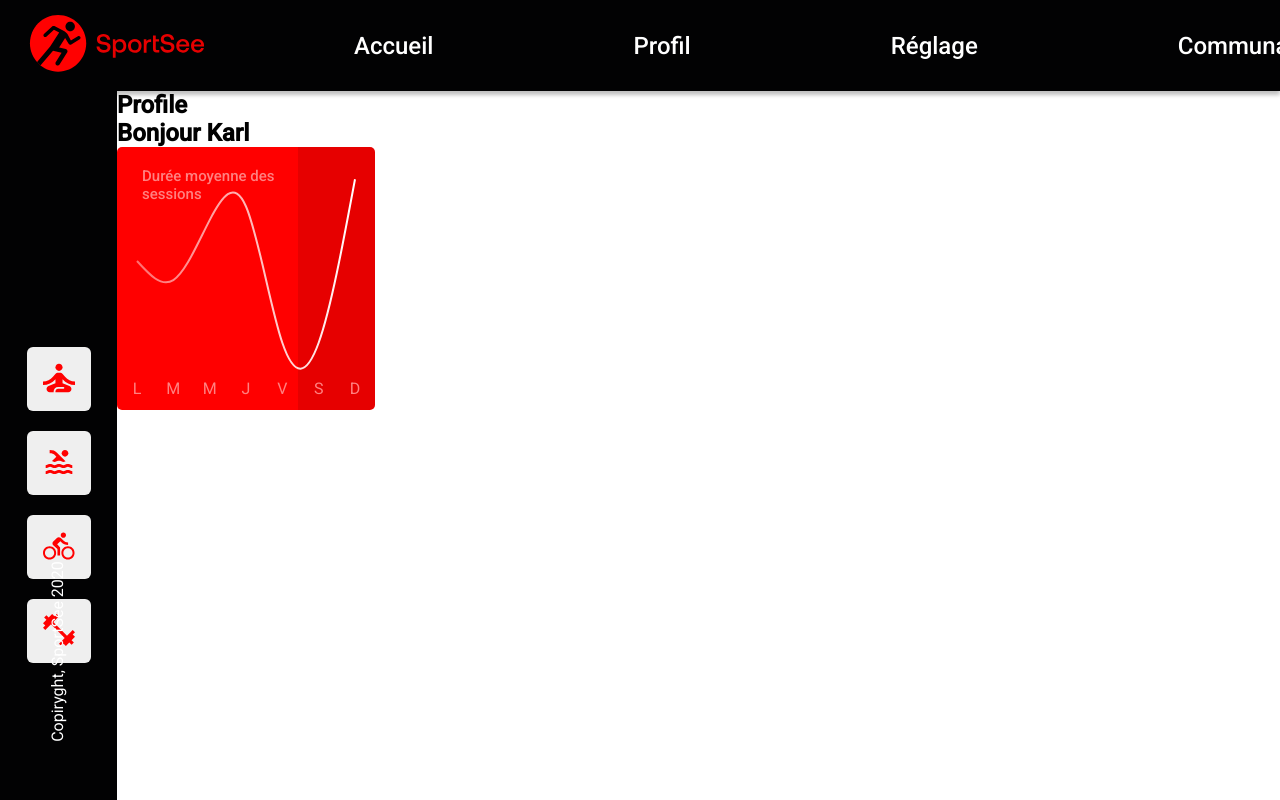
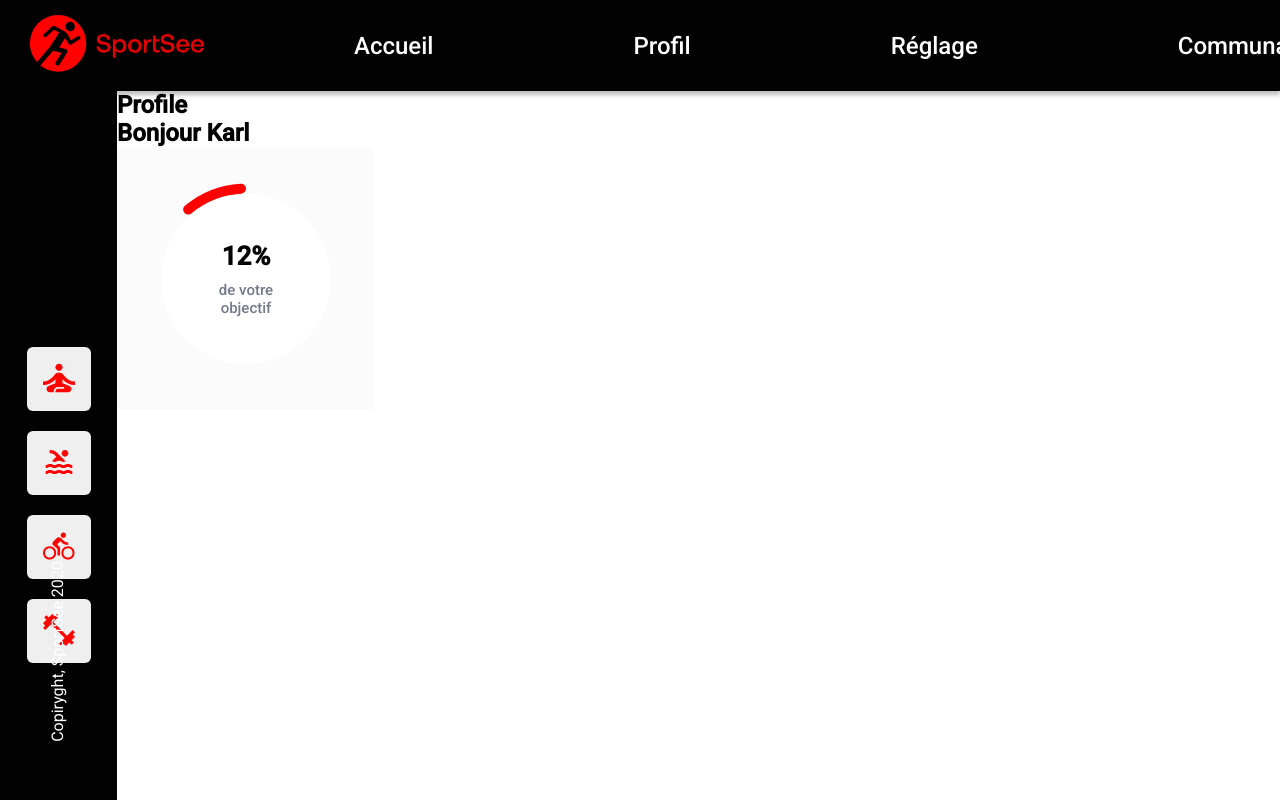
Before and after one commit to l-nikola/SportSee, a React (Vite) app: page / in a window 1280 px wide. Both pictures are taken after a click on the button "Utilisateur Karl". Shown: the top 800 px of the page. Built offline with nearby package versions, Linux system fonts and the light colour scheme.

Commit message:
feat : scoreChart component

```diff
--- /dev/null
+++ b/src/components/ScoreChart/index.jsx
@@ -0,0 +1,40 @@
+import { ResponsiveContainer, PieChart, Pie, Cell } from "recharts";
+
+export default function ScoreChart({ score }) {
+  const data = [
+    { value: score, fill: "#ff0000" },
+    { value: 1 - score, fill: "#fbfbfb" },
+  ];
+
+  return (
+    <section className="scoreChart">
+      <ResponsiveContainer width="100%" height="100%">
+        <PieChart>
+          <Pie
+            data={data}
+            dataKey="value"
+            startAngle={90}
+            endAngle={450}
+            innerRadius={85}
+            outerRadius={95}
+            cornerRadius={10}
+            stroke="none"
+          >
+            {data.map((entry, index) => (
+              <Cell key={`cell-${index}`} fill={entry.fill} />
+            ))}
+          </Pie>
+        </PieChart>
+      </ResponsiveContainer>
+      <div className="scoreChart__sectionText">
+        <p className="scoreChart__sectionText__percent">
+          {Math.round(score * 100)}%
+        </p>
+        <p className="scoreChart__sectionText__label">
+          de votre <br />
+          objectif
+        </p>
+      </div>
+    </section>
+  );
+}
--- a/src/pages/Profile/index.jsx
+++ b/src/pages/Profile/index.jsx
@@ -10,6 +10,7 @@ import UserProfile from "../../components/UserProfile";
 import DailyChart from "../../components/DailyChart";
 import PerformanceChart from "../../components/PerformanceChart";
 import AverageSessionChart from "../../components/AverageSessionChart";
+import ScoreChart from "../../components/ScoreChart";
 
 export default function Profile() {
   const { id } = useParams();
@@ -67,11 +68,15 @@ export default function Profile() {
       ) : (
         <p>Chargement des performances...</p>
       )} */}
-
-      {averageSession ? (
+      {/* {averageSession ? (
         <AverageSessionChart data={averageSession} />
       ) : (
         <p>Chargement des durées...</p>
+      )} */}
+      {user ? (
+        <ScoreChart score={user.todayScore ?? user.score} />
+      ) : (
+        <p>Chargement du score...</p>
       )}
     </section>
   );
--- /dev/null
+++ b/src/styles/components/scoreChart.scss
@@ -0,0 +1,36 @@
+.scoreChart {
+  background-color: var(--lightGrey);
+  width: 258px;
+  height: 263px;
+  border-radius: 5px;
+  position: relative;
+
+  &__sectionText {
+    position: absolute;
+    top: 50%;
+    left: 50%;
+    transform: translate(-50%, -50%);
+    text-align: center;
+    background-color: white;
+    width: 170px;
+    height: 170px;
+    border-radius: 100%;
+    display: flex;
+    flex-direction: column;
+    justify-content: center;
+    align-items: center;
+
+    &__percent {
+      font-weight: 700;
+      font-size: 26px;
+      color: var(--black);
+      margin-bottom: 10px;
+    }
+
+    &__label {
+      font-size: 15px;
+      font-weight: 500;
+      color: var(--fontGrey);
+    }
+  }
+}
--- a/src/styles/index.scss
+++ b/src/styles/index.scss
@@ -7,6 +7,7 @@
 @use "./components/dailyChart.scss";
 @use "./components/performanceChart.scss";
 @use "./components/averageSessionChart.scss";
+@use "./components/scoreChart.scss";
 
 /* *********** Import general ********** */
 @import url("https://fonts.googleapis.com/css2?family=Roboto:wght@400;500&display=swap");
```
